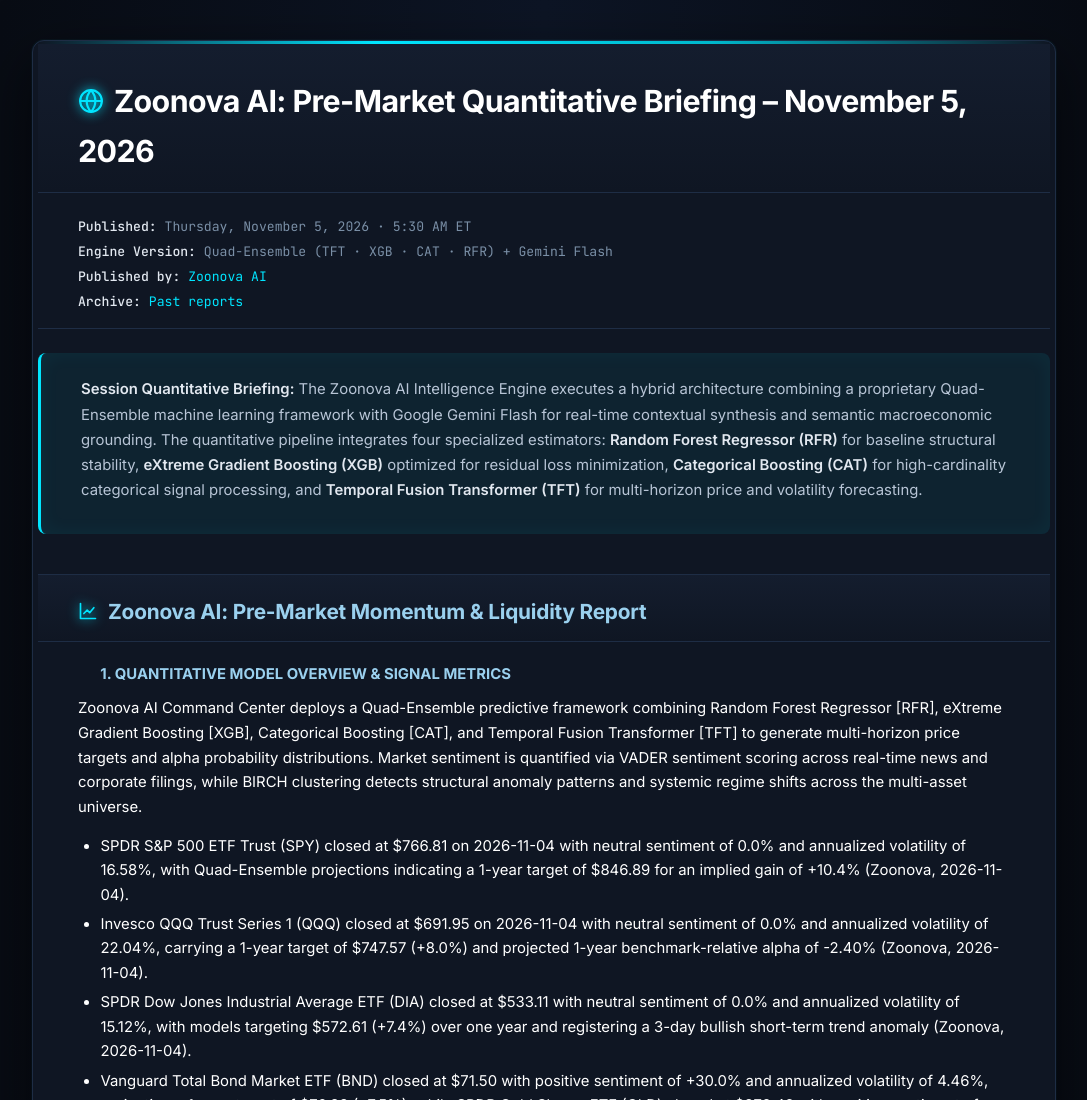
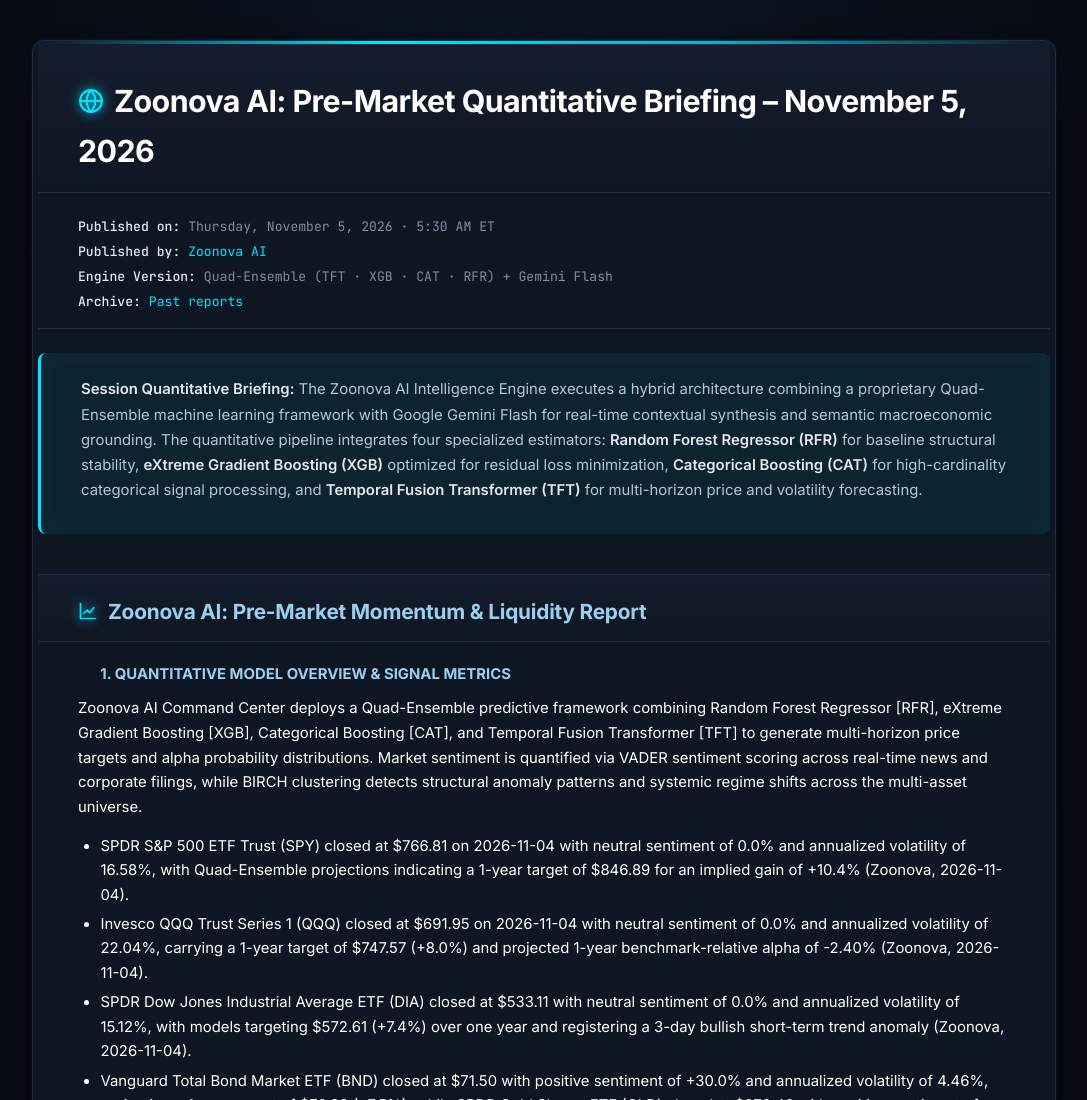
Before and after one commit to Zoonova-AI-Market-Intelligence/zoonova-market-intelligence, a plain HTML site: page index.html in a window 1280 px wide. Shown: the top 1100 px of the page, without its empty margins (96-1183 px from the left). Drawn offline with Linux system fonts and the light colour scheme.

Commit message:
Update publication details in index.html
Manual update

```diff
--- a/index.html
+++ b/index.html
@@ -332,9 +332,9 @@
 <main class='container'>
 <h1><svg class='title-icon' aria-hidden='true'><use href='#icon-world'/></svg>Zoonova AI: Pre-Market Quantitative Briefing – November 5, 2026</h1>
 	<p class='report-meta'>
-		<strong>Published:</strong> Thursday, November 5, 2026 &middot; 5:30 AM ET<br>
+		<strong>Published on:</strong> Thursday, November 5, 2026 &middot; 5:30 AM ET<br>
+		<strong>Published by:</strong> <a href='https://www.zoonova.com/'>Zoonova AI</a><br>
 		<strong>Engine Version:</strong> Quad-Ensemble (TFT · XGB · CAT · RFR) + Gemini Flash<br>
-		<strong>Published by:</strong> <a href='https://www.zoonova.com/'>Zoonova AI</a><br>
 		<strong>Archive:</strong> <a href='https://insights.zoonova.com/archive/'>Past reports</a>
 	</p>
 
```
